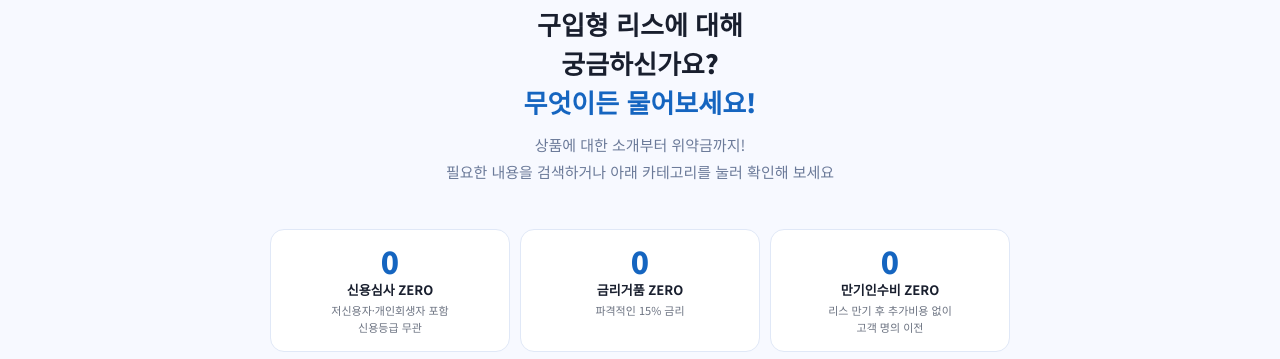
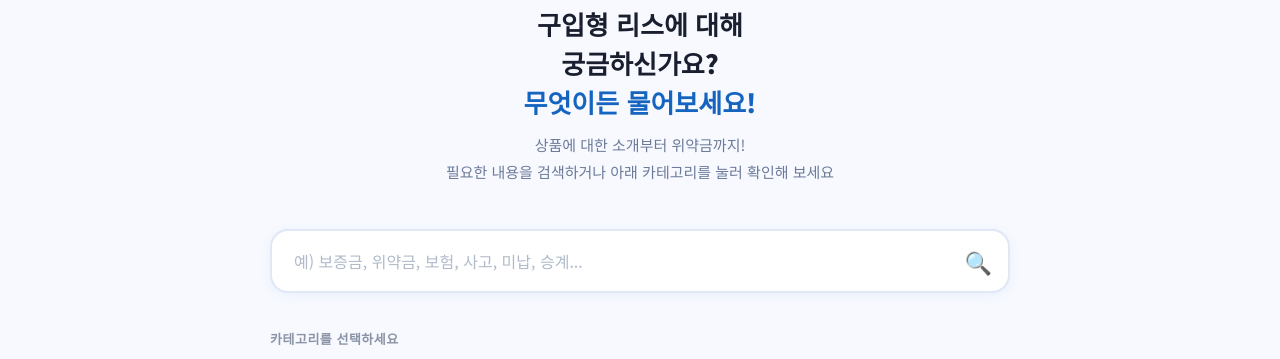
Before and after one commit to harmonyrent/Purchase-type-Product, a plain HTML site: page index.html in a window 1280 px wide. Shown: the part 194-553 px from the top of the page. Drawn offline with Linux system fonts and the light colour scheme.

Commit message:
Update index.html

```diff
--- a/index.html
+++ b/index.html
@@ -33,14 +33,6 @@ header{background:#fff;border-bottom:1px solid #e8edf5;padding:14px 28px;display
 @keyframes mainBounce{0%,100%{transform:translateY(0) scale(1);}30%{transform:translateY(-10px) scale(1.08);}60%{transform:translateY(-4px) scale(1.03);}}
 @keyframes floatLeft{0%{opacity:0;transform:translate(-8px,6px) scale(.7);}20%{opacity:1;transform:translate(0,0) scale(1);}70%{opacity:1;transform:translate(-4px,-6px) scale(1);}100%{opacity:0;transform:translate(-12px,-10px) scale(.7);}}
 @keyframes floatRight{0%{opacity:0;transform:translate(8px,6px) scale(.7);}20%{opacity:1;transform:translate(0,0) scale(1);}70%{opacity:1;transform:translate(4px,-6px) scale(1);}100%{opacity:0;transform:translate(12px,-10px) scale(.7);}}
-
-/* ZERO 카드 */
-.zero-grid{display:grid;grid-template-columns:repeat(3,1fr);gap:10px;margin-bottom:36px}
-.zero-card{background:#fff;border:1px solid #e0e8f7;border-radius:14px;padding:1rem;text-align:center}
-.zero-num{font-size:30px;font-weight:900;color:#1565c0;line-height:1;margin-bottom:4px}
-.zero-title{font-size:13px;font-weight:700;color:#191f2e;margin-bottom:3px}
-.zero-desc{font-size:11px;color:#6b7280;line-height:1.5}
-@media(max-width:480px){.zero-grid{grid-template-columns:1fr}}
 
 /* 검색 */
 .search-box{position:relative;margin-bottom:36px}
@@ -198,24 +190,6 @@ footer{text-align:center;margin-top:2.5rem;font-size:11px;color:#9ca3af;padding-
     </div>
     <h2>구입형 리스에 대해<br>궁금하신가요?<br><span class="h2-accent">무엇이든 물어보세요!</span></h2>
     <p>상품에 대한 소개부터 위약금까지!<br>필요한 내용을 검색하거나 아래 카테고리를 눌러 확인해 보세요</p>
-  </div>
-
-  <div class="zero-grid">
-    <div class="zero-card">
-      <div class="zero-num">0</div>
-      <div class="zero-title">신용심사 ZERO</div>
-      <div class="zero-desc">저신용자·개인회생자 포함<br>신용등급 무관</div>
-    </div>
-    <div class="zero-card">
-      <div class="zero-num">0</div>
-      <div class="zero-title">금리거품 ZERO</div>
-      <div class="zero-desc">파격적인 15% 금리</div>
-    </div>
-    <div class="zero-card">
-      <div class="zero-num">0</div>
-      <div class="zero-title">만기인수비 ZERO</div>
-      <div class="zero-desc">리스 만기 후 추가비용 없이<br>고객 명의 이전</div>
-    </div>
   </div>
 
   <div class="search-box">
```
